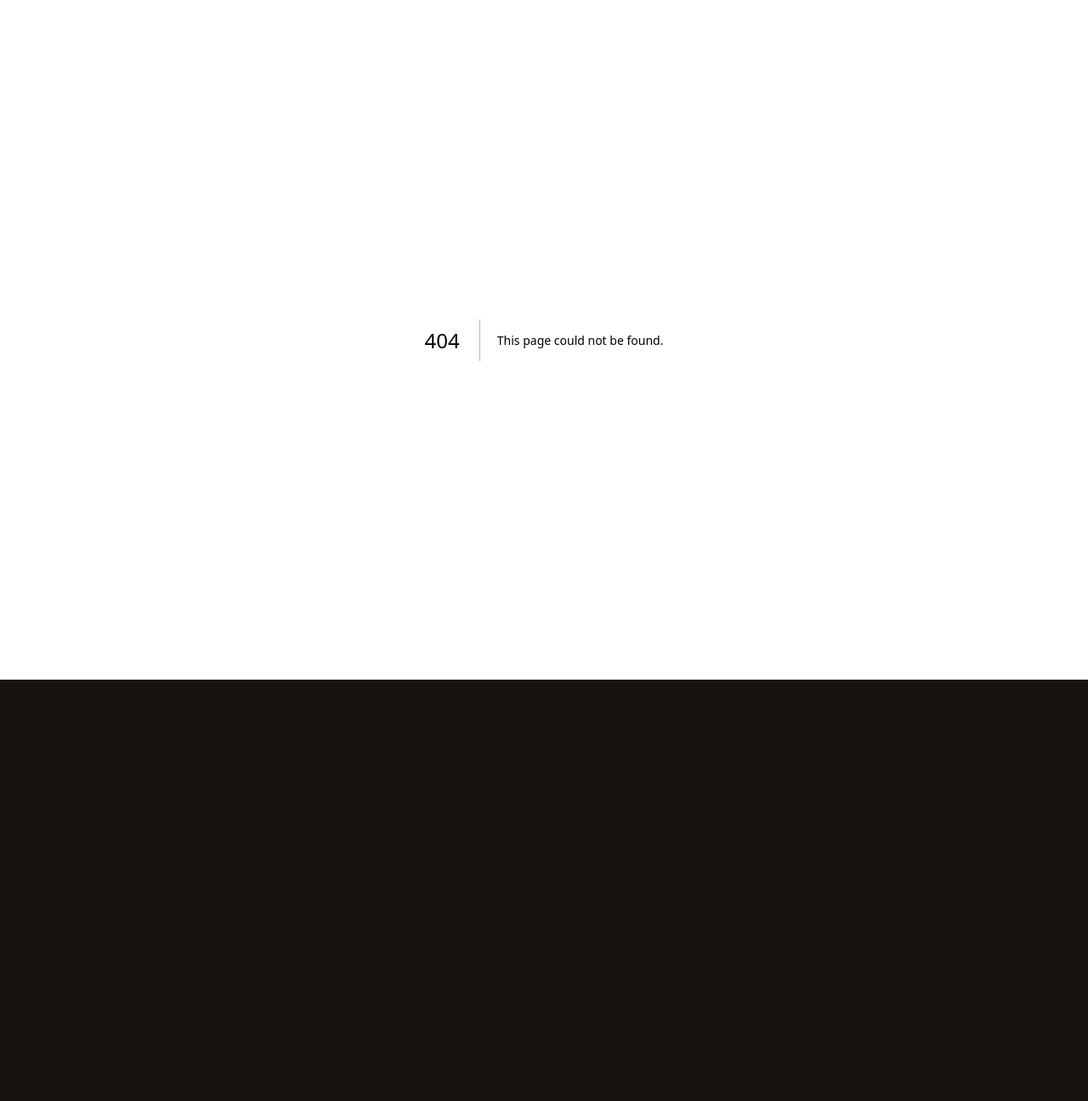
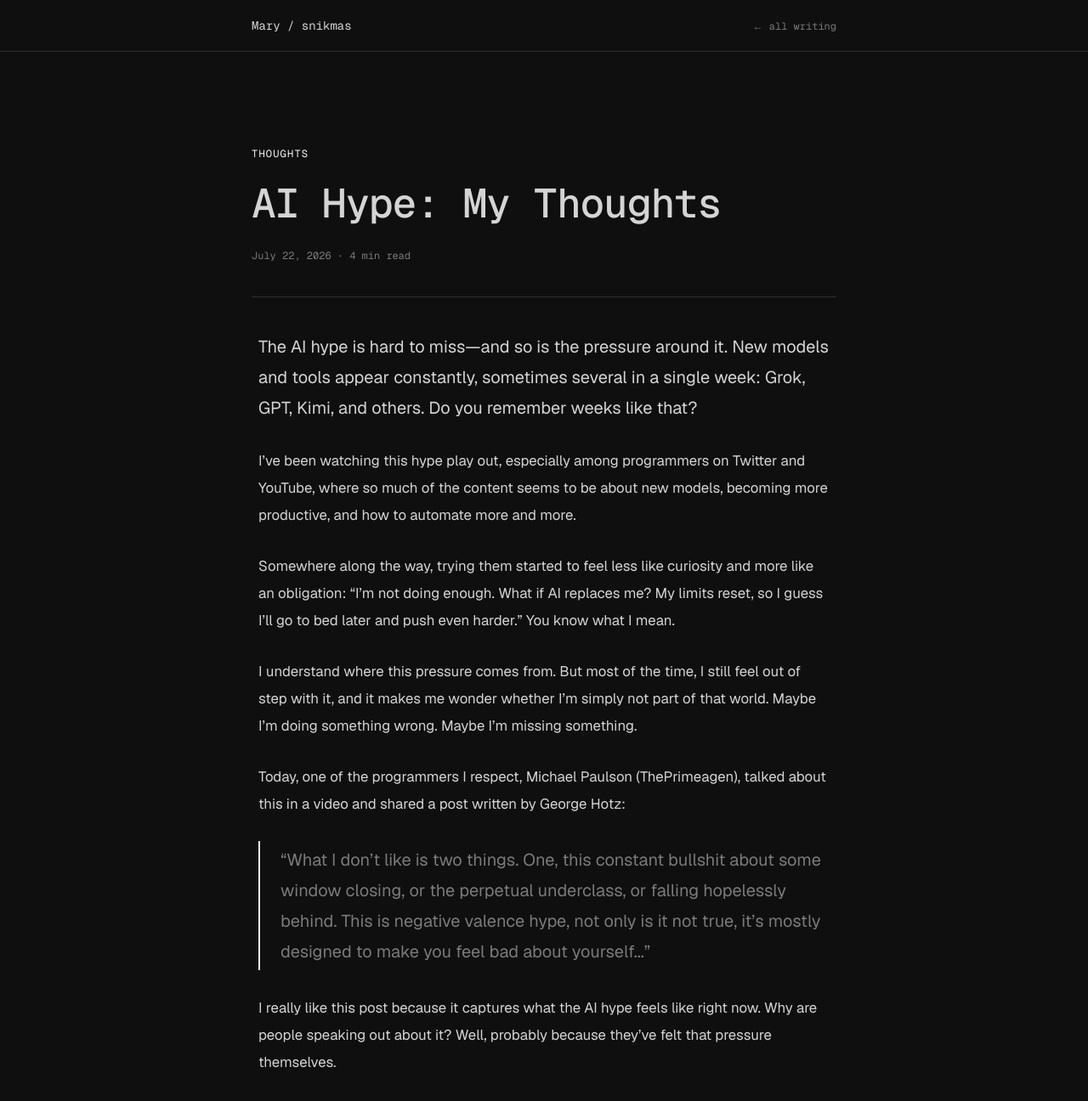
Before and after one commit to snikmas/snikmas, a Next.js app: page /writing/ai-hype-my-thoughts in a window 1280 px wide. Before the commit this address had no page. Shown: the top 1296 px of the page at 85% size. Before the commit the page ends 800 px from the top, so only its background shows below. Built offline with nearby package versions, Linux system fonts and the light colour scheme.

Commit message:
feat: publish first blog post

```diff
--- a/app/globals.css
+++ b/app/globals.css
@@ -74,3 +74,39 @@
     @apply bg-background text-foreground;
   }
 }
+
+@layer components {
+  .article-copy {
+    @apply text-[1.05rem] leading-8 text-foreground;
+  }
+
+  .article-copy > p,
+  .article-copy > blockquote,
+  .article-copy > div {
+    @apply mx-auto mt-7 max-w-2xl;
+  }
+
+  .article-copy > p:first-child {
+    @apply mt-0 text-xl leading-9;
+  }
+
+  .article-copy blockquote {
+    @apply border-l-2 border-accent py-1 pl-6 text-xl leading-9 text-muted-foreground;
+  }
+
+  .article-copy .article-ending {
+    @apply border-y border-border py-6 font-mono text-base leading-8;
+  }
+
+  .article-copy .article-ending p + p {
+    @apply mt-1;
+  }
+
+  .article-copy .article-source {
+    @apply mt-14 border-t border-border pt-6 font-mono text-xs leading-6 text-muted-foreground;
+  }
+
+  .article-copy a {
+    @apply text-accent underline decoration-1 underline-offset-4;
+  }
+}
--- a/app/page.tsx
+++ b/app/page.tsx
@@ -1,6 +1,7 @@
 import type { Metadata } from 'next'
 import Image from 'next/image'
-import { owner, projects, stack } from '@/components/site/data'
+import Link from 'next/link'
+import { owner, posts, projects, stack } from '@/components/site/data'
 
 const basePath = process.env.NEXT_PUBLIC_BASE_PATH ?? ''
 
@@ -169,23 +170,24 @@ export default function JournalPage() {
 
         <Entry label="writing" id="writing">
           <div className="max-w-2xl">
-            <p className="font-mono text-xs uppercase tracking-widest text-muted-foreground">
-              notes coming soon
-            </p>
-            <p className="mt-3 leading-relaxed text-muted-foreground">
-              I&apos;m turning some of my shorter notes into longer posts about
-              programming, AI, books, life, and studying in China. Until then,
-              you can find my shorter updates on{' '}
-              <a
-                href={owner.linkedin}
-                target="_blank"
-                rel="noreferrer"
-                className="text-accent underline decoration-1 underline-offset-4"
-              >
-                LinkedIn
-              </a>
-              .
-            </p>
+            {posts.map((post) => (
+              <article key={post.slug} className="group">
+                <p className="font-mono text-xs uppercase tracking-widest text-muted-foreground">
+                  {post.date} · {post.category} · {post.readingTime}
+                </p>
+                <h2 className="mt-3 font-mono text-lg font-medium tracking-tight">
+                  <Link
+                    href={`/writing/${post.slug}`}
+                    className="transition-colors group-hover:text-accent"
+                  >
+                    {post.title} <span aria-hidden="true">→</span>
+                  </Link>
+                </h2>
+                <p className="mt-2 leading-relaxed text-muted-foreground">
+                  {post.excerpt}
+                </p>
+              </article>
+            ))}
           </div>
         </Entry>
 
--- /dev/null
+++ b/app/writing/ai-hype-my-thoughts/page.tsx
@@ -0,0 +1,112 @@
+import type { Metadata } from 'next'
+import { ArticleLayout } from '@/components/site/article-layout'
+import { posts } from '@/components/site/data'
+
+const post = posts[0]
+
+export const metadata: Metadata = {
+  title: `${post.title} — Mary (snikmas)`,
+  description: post.excerpt,
+}
+
+export default function AiHypeThoughtsPost() {
+  return (
+    <ArticleLayout
+      title={post.title}
+      date={post.date}
+      category={post.category}
+      readingTime={post.readingTime}
+    >
+      <p>
+        The AI hype is hard to miss—and so is the pressure around it. New models
+        and tools appear constantly, sometimes several in a single week: Grok,
+        GPT, Kimi, and others. Do you remember weeks like that?
+      </p>
+
+      <p>
+        I’ve been watching this hype play out, especially among programmers on
+        Twitter and YouTube, where so much of the content seems to be about new
+        models, becoming more productive, and how to automate more and more.
+      </p>
+
+      <p>
+        Somewhere along the way, trying them started to feel less like curiosity
+        and more like an obligation: “I’m not doing enough. What if AI replaces
+        me? My limits reset, so I guess I’ll go to bed later and push even
+        harder.” You know what I mean.
+      </p>
+
+      <p>
+        I understand where this pressure comes from. But most of the time, I
+        still feel out of step with it, and it makes me wonder whether I’m simply
+        not part of that world. Maybe I’m doing something wrong. Maybe I’m
+        missing something.
+      </p>
+
+      <p>
+        Today, one of the programmers I respect, Michael Paulson (ThePrimeagen),
+        talked about this in a video and shared a post written by George Hotz:
+      </p>
+
+      <blockquote>
+        “What I don’t like is two things. One, this constant bullshit about some
+        window closing, or the perpetual underclass, or falling hopelessly
+        behind. This is negative valence hype, not only is it not true, it’s
+        mostly designed to make you feel bad about yourself...”
+      </blockquote>
+
+      <p>
+        I really like this post because it captures what the AI hype feels like
+        right now. Why are people speaking out about it? Well, probably because
+        they’ve felt that pressure themselves.
+      </p>
+
+      <p>But the idea that you’re hopelessly falling behind isn’t true.</p>
+
+      <p>
+        I personally enjoy programming and learning things that genuinely
+        interest me, and I prefer to really learn them—to play with them for a
+        few weeks, understand them, and get used to them—instead of trying
+        something once and immediately jumping to the next thing. But as much as
+        I enjoy all of this, my health, exercise, sleep, nutrition, relationships,
+        and mental well-being matter more to me.
+      </p>
+
+      <p>
+        Some of the things I learn might be considered “useless.” Recently, I
+        started learning Lua because I want to try making a game—just for fun,
+        writing the code myself. No AI, no automation—nah 🥱
+      </p>
+
+      <p>
+        Sometimes, I feel the same pressure on LinkedIn. I open my feed and see
+        post after post about how to become more productive, why I’m doing
+        everything wrong, and why I need to work even harder.
+      </p>
+
+      <p>Well... learning is good. And pushing yourself can be good too.</p>
+
+      <p>
+        But when all that advice starts affecting your health, disturbing your
+        sleep, or making you feel that you’re never doing enough, it stops being
+        useful. At that point, it’s just noise.
+      </p>
+
+      <div className="article-ending">
+        <p>Learn what you want to learn.</p>
+        <p>Build what you want to build.</p>
+        <p>Keep your own pace and enjoy the process.</p>
+      </div>
+
+      <p>That’s it.</p>
+
+      <p className="article-source">
+        The quoted passage is from George Hotz’s{' '}
+        <a href="https://geohot.github.io/blog/jekyll/update/2026/07/12/i-love-llms.html">
+          “I love LLMs, I hate hype”
+        </a>
+        .
+      </p>
+    </ArticleLayout>
+  )
+}
--- /dev/null
+++ b/components/site/article-layout.tsx
@@ -0,0 +1,60 @@
+import Link from 'next/link'
+import type { ReactNode } from 'react'
+
+type ArticleLayoutProps = {
+  title: string
+  date: string
+  category: string
+  readingTime: string
+  children: ReactNode
+}
+
+export function ArticleLayout({
+  title,
+  date,
+  category,
+  readingTime,
+  children,
+}: ArticleLayoutProps) {
+  return (
+    <div className="dir-journal min-h-svh bg-background text-foreground">
+      <header className="border-b border-border">
+        <div className="mx-auto flex w-full max-w-3xl items-baseline justify-between gap-6 px-6 py-5 lg:px-10">
+          <Link href="/" className="font-mono text-sm transition-colors hover:text-accent">
+            Mary / snikmas
+          </Link>
+          <Link
+            href="/#writing"
+            className="font-mono text-xs text-muted-foreground transition-colors hover:text-accent"
+          >
+            ← all writing
+          </Link>
+        </div>
+      </header>
+
+      <main className="mx-auto w-full max-w-3xl px-6 pb-28 pt-20 lg:px-10 lg:pt-28">
+        <article>
+          <header className="border-b border-border pb-10">
+            <p className="font-mono text-xs uppercase tracking-widest text-accent">
+              {category}
+            </p>
+            <h1 className="mt-5 max-w-2xl font-mono text-3xl font-medium leading-tight tracking-tight text-balance md:text-5xl">
+              {title}
+            </h1>
+            <p className="mt-6 font-mono text-xs text-muted-foreground">
+              <time dateTime="2026-07-22">{date}</time> · {readingTime}
+            </p>
+          </header>
+
+          <div className="article-copy pt-10">{children}</div>
+        </article>
+
+        <footer className="mt-20 border-t border-border pt-6 font-mono text-xs text-muted-foreground">
+          <Link href="/#writing" className="transition-colors hover:text-accent">
+            ← Back to writing
+          </Link>
+        </footer>
+      </main>
+    </div>
+  )
+}
--- a/components/site/data.ts
+++ b/components/site/data.ts
@@ -70,3 +70,15 @@ export const stack = {
   data: ['Pandas', 'NumPy', 'scikit-learn', 'LLM APIs'],
   tools: ['SQLite', 'PostgreSQL', 'Linux', 'Git', 'systemd', 'pytest'],
 }
+
+export const posts = [
+  {
+    slug: 'ai-hype-my-thoughts',
+    title: 'AI Hype: My Thoughts',
+    date: 'July 22, 2026',
+    category: 'Thoughts',
+    readingTime: '4 min read',
+    excerpt:
+      'On AI pressure, the fear of falling behind, and choosing to learn and build at your own pace.',
+  },
+]
```
